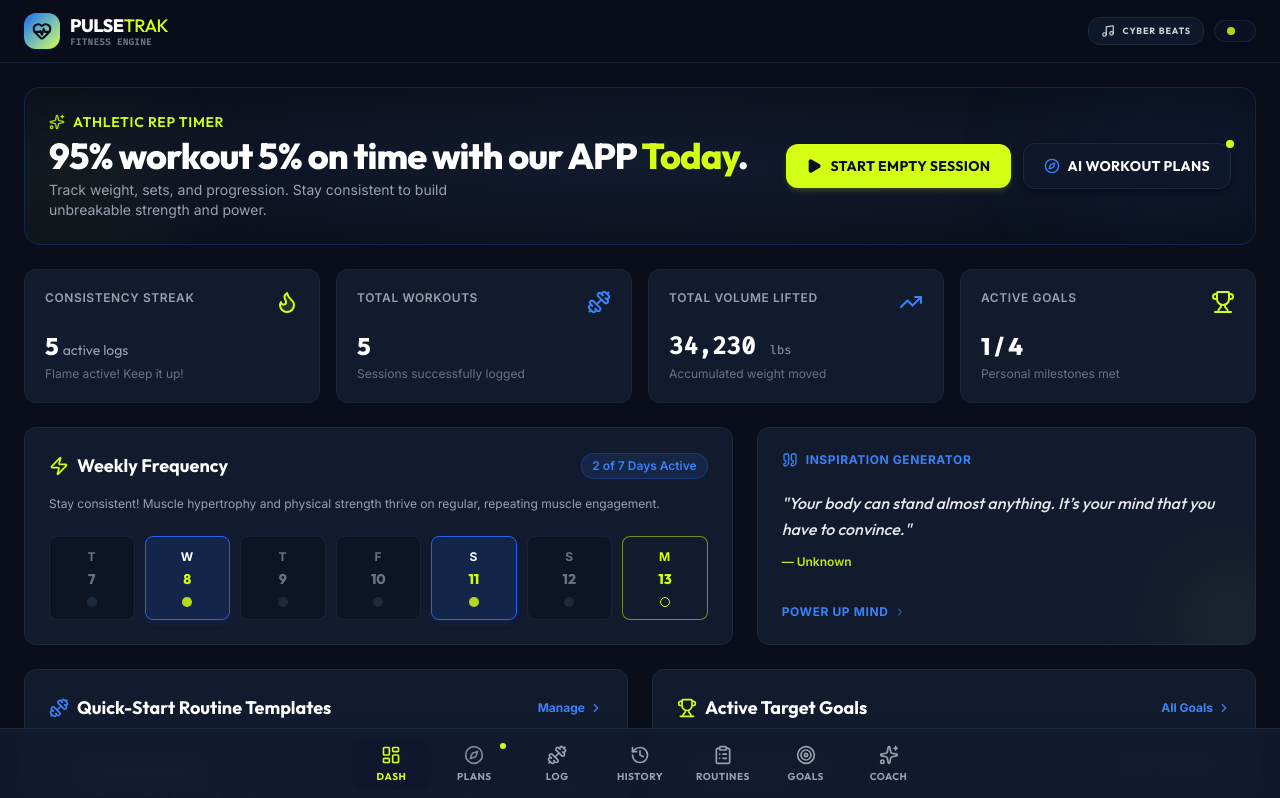
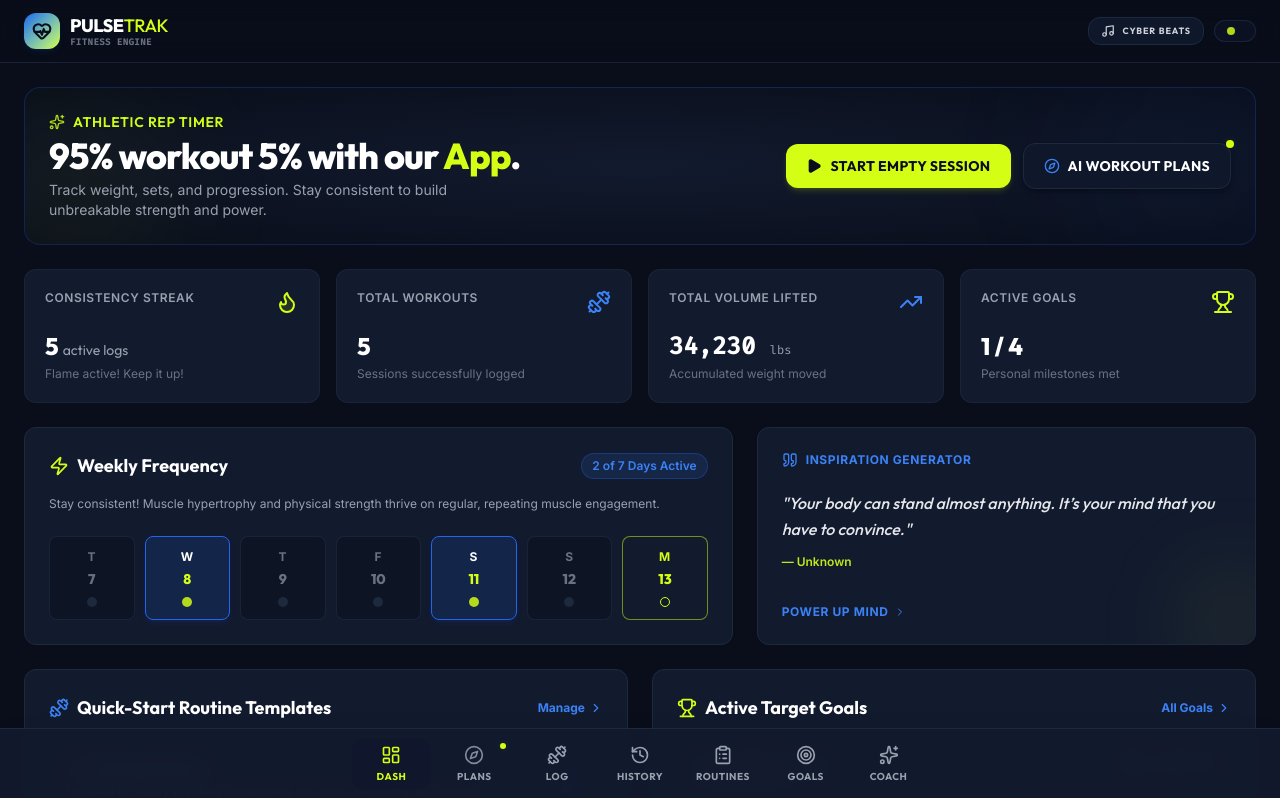
Before and after one commit to harish06senthil-sketch/ready-to-fit, a React (Vite) app: page / in a window 1280 px wide. Shown: the top 798 px of the page. Built offline with nearby package versions, Linux system fonts and the light colour scheme.

Commit message:
Update DashboardOverview.tsx

```diff
--- a/src/components/DashboardOverview.tsx
+++ b/src/components/DashboardOverview.tsx
@@ -148,7 +148,7 @@ export default function DashboardOverview({
             ATHLETIC Rep timer
           </div>
           <h1 className="text-3xl md:text-4xl font-extrabold tracking-tight font-display text-white">
-            95% workout 5% on time with our APP <span className="text-brand-yellow">Today</span>.
+            95% workout 5% with our <span className="text-brand-yellow">App</span>.
           </h1>
           <p className="text-gray-400 text-sm max-w-md">
             Track weight, sets, and progression. Stay consistent to build unbreakable strength and power.
```
